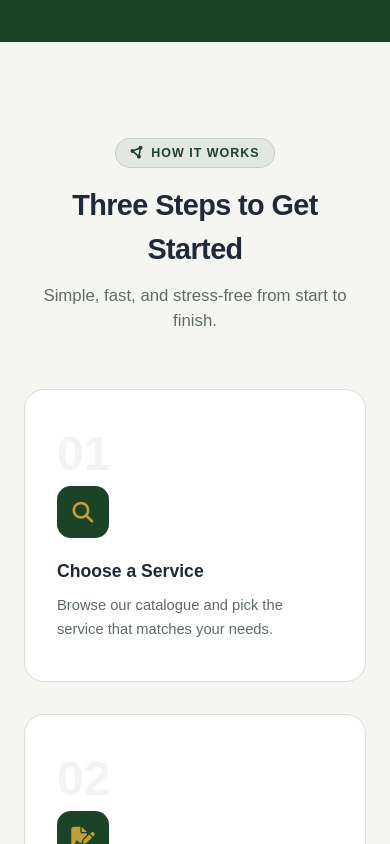
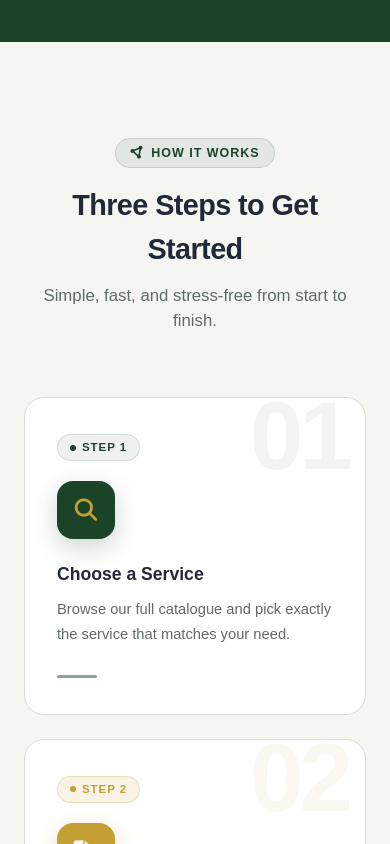
Before and after one commit to jeff4azi/IFFY-S-TECH-EDU-CONSULT, a React (Vite) app: page / in a window 390 px wide. Shown: the part 3960-4804 px from the top of the page. Built offline with nearby package versions, Linux system fonts and the light colour scheme; no server answers; the database is empty.

Commit message:
Update HomePage layout and styling for improved mobile display and responsiveness

```diff
--- a/src/index.css
+++ b/src/index.css
@@ -113,6 +113,11 @@ h6 {
     width: 100% !important;
     min-width: unset !important;
   }
+
+  /* How it works: single column on mobile */
+  .how-it-works-grid {
+    grid-template-columns: 1fr !important;
+  }
 }
 
 @media (min-width: 769px) {
--- a/src/pages/HomePage.jsx
+++ b/src/pages/HomePage.jsx
@@ -1402,8 +1402,9 @@ export default function HomePage() {
         id="how-it-works"
         style={{ padding: "6rem 1.5rem", background: "var(--background)" }}
       >
-        <div style={{ maxWidth: 1280, margin: "0 auto" }}>
-          <div style={{ textAlign: "center", marginBottom: "3.5rem" }}>
+        <div style={{ maxWidth: 1000, margin: "0 auto" }}>
+          {/* Heading */}
+          <div style={{ textAlign: "center", marginBottom: "4rem" }}>
             <div
               style={{
                 display: "inline-flex",
@@ -1447,7 +1448,7 @@ export default function HomePage() {
               style={{
                 color: "var(--text-muted)",
                 fontSize: "1.05rem",
-                maxWidth: 500,
+                maxWidth: 460,
                 margin: "0 auto",
               }}
             >
@@ -1455,65 +1456,63 @@ export default function HomePage() {
             </p>
           </div>
 
+          {/* Cards — fixed equal heights, centered grid */}
           <div
             style={{
               display: "grid",
-              gridTemplateColumns: "repeat(auto-fit, minmax(260px,1fr))",
-              gap: "2rem",
-            }}
+              gridTemplateColumns: "repeat(3, 1fr)",
+              gap: "1.5rem",
+              alignItems: "stretch",
+            }}
+            className="how-it-works-grid"
           >
             {[
               {
                 step: "01",
                 icon: "fa-magnifying-glass",
+                color: "var(--primary)",
                 title: "Choose a Service",
-                desc: "Browse our catalogue and pick the service that matches your needs.",
+                desc: "Browse our full catalogue and pick exactly the service that matches your need.",
+                badge: "Step 1",
               },
               {
                 step: "02",
                 icon: "fa-file-signature",
+                color: "var(--secondary)",
                 title: "Submit Your Details",
-                desc: "Fill in the request form. It takes less than 3 minutes.",
+                desc: "Fill out the short request form with your information. Takes under 3 minutes.",
+                badge: "Step 2",
               },
               {
                 step: "03",
                 icon: "fa-circle-check",
+                color: "var(--primary)",
                 title: "Receive Your Result",
-                desc: "We process your request and deliver securely — fast.",
+                desc: "We process your request and deliver it to you securely and swiftly.",
+                badge: "Step 3",
               },
             ].map((item, i) => (
-              <div key={i} style={{ position: "relative" }}>
-                {/* connector line (desktop) */}
-                {i < 2 && (
-                  <div
-                    style={{
-                      position: "absolute",
-                      top: 32,
-                      left: "calc(100% - 1rem)",
-                      width: "2rem",
-                      height: 2,
-                      background: "var(--border)",
-                      zIndex: 0,
-                      display: "none",
-                    }}
-                    className="step-connector"
-                  />
-                )}
-                <div
+              <div
+                key={i}
                 style={{
                   background: "var(--surface)",
                   borderRadius: 20,
-                    padding: "2.5rem 2rem",
-                    border: "1px solid var(--border)",
+                  border: "1.5px solid var(--border)",
+                  padding: "2.25rem 2rem",
+                  display: "flex",
+                  flexDirection: "column",
+                  alignItems: "flex-start",
+                  transition: "all 0.3s",
                   position: "relative",
-                    zIndex: 1,
-                    transition: "all 0.3s",
+                  overflow: "hidden",
                 }}
                 onMouseEnter={(e) => {
-                    e.currentTarget.style.borderColor = "var(--primary)";
-                    e.currentTarget.style.transform = "translateY(-4px)";
+                  e.currentTarget.style.borderColor = item.color;
+                  e.currentTarget.style.transform = "translateY(-6px)";
                   e.currentTarget.style.boxShadow =
-                      "0 12px 40px rgba(26,67,40,0.08)";
+                    i === 1
+                      ? "0 16px 48px rgba(196,159,52,0.18)"
+                      : "0 16px 48px rgba(26,67,40,0.12)";
                 }}
                 onMouseLeave={(e) => {
                   e.currentTarget.style.borderColor = "var(--border)";
@@ -1521,41 +1520,96 @@ export default function HomePage() {
                   e.currentTarget.style.boxShadow = "none";
                 }}
               >
+                {/* Large watermark step number */}
                 <span
                   style={{
-                      fontSize: "3rem",
+                    position: "absolute",
+                    top: -10,
+                    right: 16,
+                    fontSize: "6rem",
                     fontWeight: 900,
-                      color: "rgba(26,67,40,0.06)",
                     lineHeight: 1,
-                      display: "block",
-                      marginBottom: "0.5rem",
+                    color:
+                      i === 1 ? "rgba(196,159,52,0.07)" : "rgba(26,67,40,0.05)",
+                    userSelect: "none",
+                    pointerEvents: "none",
+                    letterSpacing: "-0.04em",
                   }}
                 >
                   {item.step}
                 </span>
-                  <div
-                    style={{
-                      width: 52,
-                      height: 52,
-                      borderRadius: 14,
-                      background: "var(--primary)",
+
+                {/* Step badge */}
+                <div
+                  style={{
+                    display: "inline-flex",
+                    alignItems: "center",
+                    gap: 6,
+                    background:
+                      i === 1 ? "rgba(196,159,52,0.12)" : "rgba(26,67,40,0.07)",
+                    border: `1px solid ${i === 1 ? "rgba(196,159,52,0.25)" : "rgba(26,67,40,0.12)"}`,
+                    borderRadius: 50,
+                    padding: "4px 12px",
+                    marginBottom: "1.25rem",
+                  }}
+                >
+                  <span
+                    style={{
+                      width: 6,
+                      height: 6,
+                      borderRadius: "50%",
+                      background: item.color,
+                      flexShrink: 0,
+                    }}
+                  />
+                  <span
+                    style={{
+                      fontSize: "0.72rem",
+                      fontWeight: 700,
+                      color: item.color,
+                      letterSpacing: "0.08em",
+                      textTransform: "uppercase",
+                    }}
+                  >
+                    {item.badge}
+                  </span>
+                </div>
+
+                {/* Icon */}
+                <div
+                  style={{
+                    width: 58,
+                    height: 58,
+                    borderRadius: 16,
+                    background: item.color,
                     display: "flex",
                     alignItems: "center",
                     justifyContent: "center",
-                      marginBottom: "1.25rem",
+                    marginBottom: "1.5rem",
+                    flexShrink: 0,
+                    boxShadow:
+                      i === 1
+                        ? "0 8px 24px rgba(196,159,52,0.35)"
+                        : "0 8px 24px rgba(26,67,40,0.22)",
                   }}
                 >
                   <i
                     className={`fas ${item.icon}`}
-                      style={{ color: "var(--secondary)", fontSize: "1.3rem" }}
+                    style={{
+                      color: i === 1 ? "#fff" : "var(--secondary)",
+                      fontSize: "1.4rem",
+                    }}
                   ></i>
                 </div>
+
+                {/* Text */}
                 <h3
                   style={{
-                      fontWeight: 700,
+                    fontWeight: 800,
                     color: "var(--text)",
                     fontSize: "1.1rem",
-                      marginBottom: "0.5rem",
+                    marginBottom: "0.65rem",
+                    lineHeight: 1.3,
                   }}
                 >
                   {item.title}
@@ -1564,13 +1618,25 @@ export default function HomePage() {
                   style={{
                     color: "var(--text-muted)",
                     fontSize: "0.92rem",
-                      lineHeight: 1.65,
+                    lineHeight: 1.7,
                     margin: 0,
+                    flex: 1,
                   }}
                 >
                   {item.desc}
                 </p>
-                </div>
+
+                {/* Bottom accent line */}
+                <div
+                  style={{
+                    marginTop: "1.75rem",
+                    height: 3,
+                    width: "2.5rem",
+                    borderRadius: 99,
+                    background: item.color,
+                    opacity: 0.5,
+                  }}
+                />
               </div>
             ))}
           </div>
```
Lines whose indentation alone changed are shown as unchanged.
